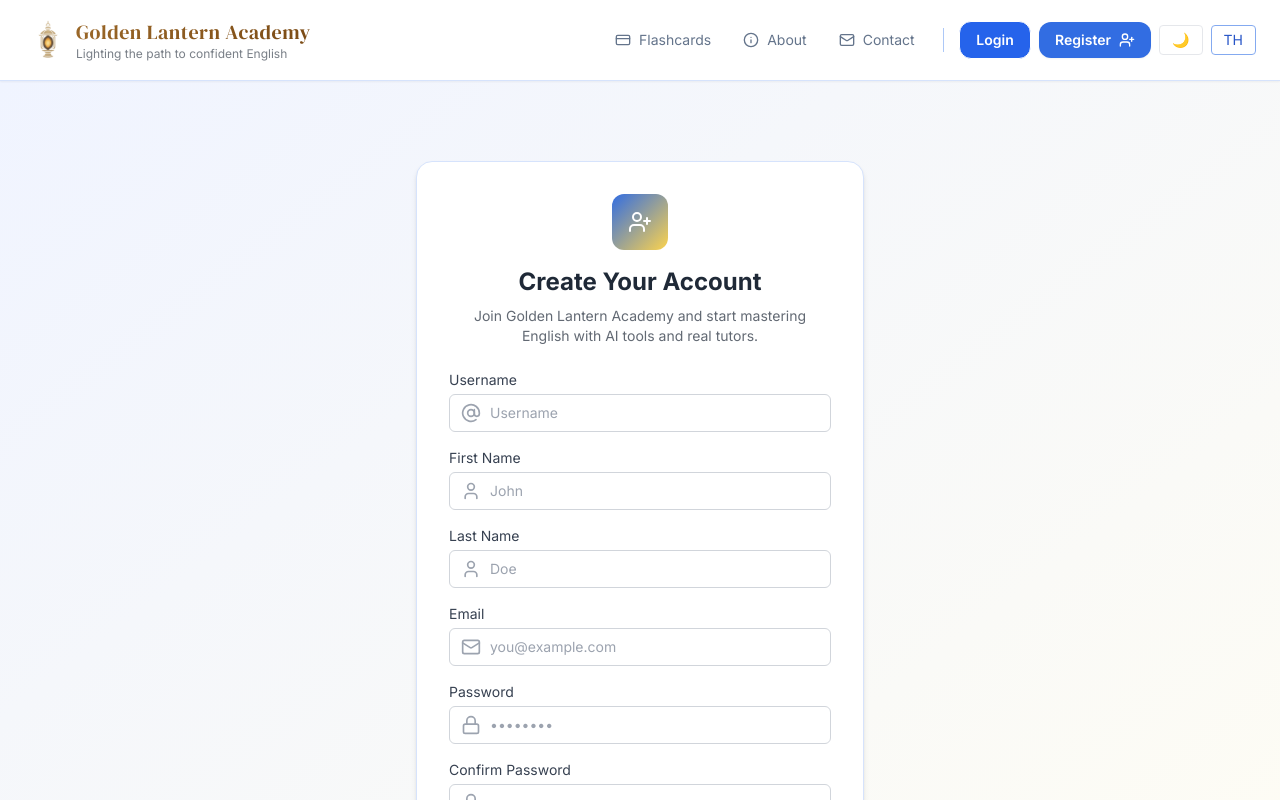
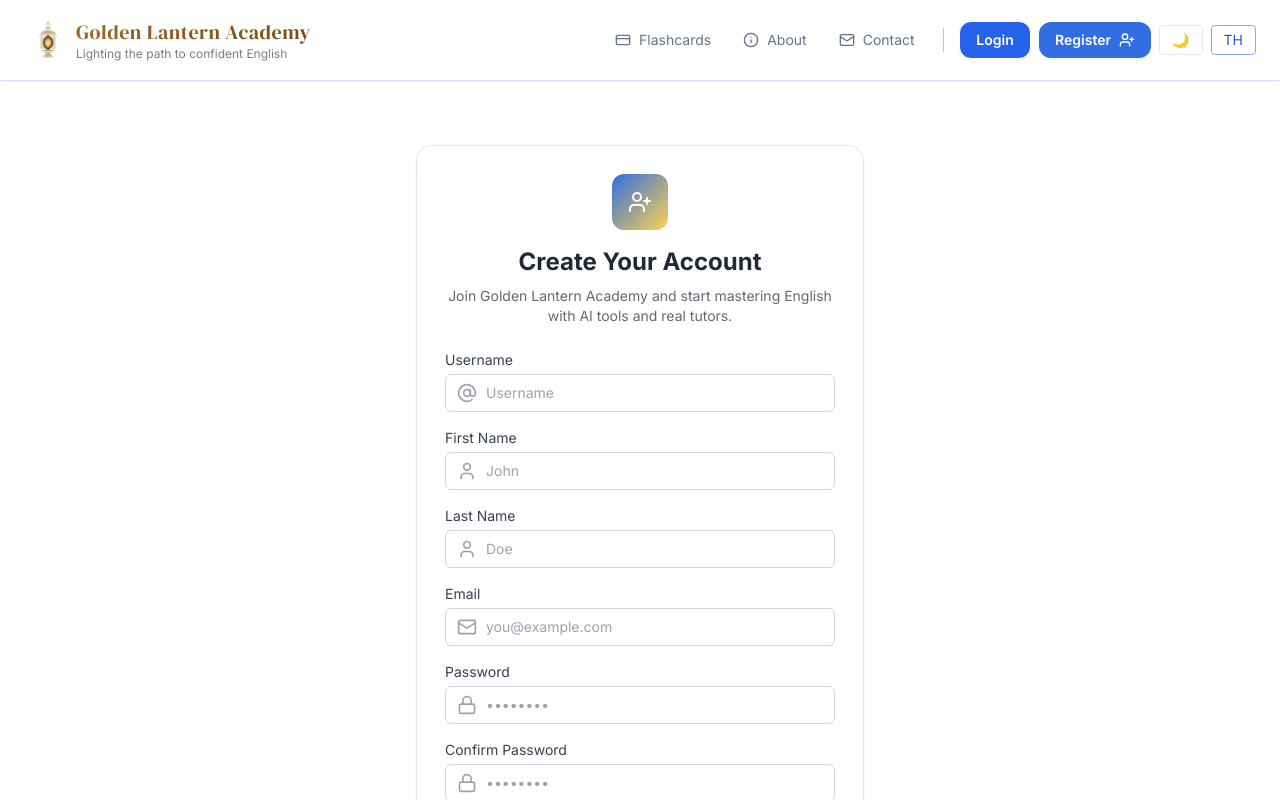
Before and after one commit to afk-bro/tiger-english, a React (Vite) app: page /register in a window 1280 px wide. Shown: the top 800 px of the page. Built offline with nearby package versions, Linux system fonts and the light colour scheme; no server answers.

Commit message:
feat: apply visual system to login and register pages

```diff
--- a/src/pages/Login.tsx
+++ b/src/pages/Login.tsx
@@ -50,8 +50,9 @@ export default function Login() {
   };
 
   return (
-    <section className="min-h-screen flex items-center justify-center bg-gradient-to-br from-primary-50 to-accent-50 dark:from-base-dark dark:to-primary-900/20 px-6 py-20">
-      <div className="w-full max-w-md bg-white dark:bg-base-dark border border-primary-100 dark:border-primary-700/40 rounded-2xl shadow-md p-8 space-y-6">
+    <section className="min-h-screen flex items-center justify-center bg-semantic-bg dark:bg-semantic-bg px-4 md:px-6 py-12 md:py-16">
+      <div className="w-full max-w-4xl mx-auto flex justify-center">
+        <div className="card card-lg w-full max-w-md space-y-6">
         <div className="text-center">
           <div className="inline-flex items-center justify-center w-14 h-14 bg-gradient-to-br from-primary-500 to-accent-500 rounded-xl mb-4">
             <LogIn className="text-white w-6 h-6" />
@@ -107,6 +108,7 @@ export default function Login() {
             {t("login.create_account")}
           </Link>
         </p>
+        </div>
       </div>
     </section>
   );
--- a/src/pages/Register.tsx
+++ b/src/pages/Register.tsx
@@ -24,8 +24,9 @@ export default function Register() {
 
   const { isSubmitting, onSubmit } = useRegisterSubmit(setError, clearErrors);
   return (
-    <section className="min-h-screen flex items-center justify-center bg-gradient-to-br from-primary-50 to-accent-50 dark:from-base-dark dark:to-primary-900/20 px-6 py-20">
-      <div className="w-full max-w-md bg-white dark:bg-base-dark border border-primary-100 dark:border-primary-700/40 rounded-2xl shadow-md p-8 space-y-6">
+    <section className="min-h-screen flex items-center justify-center bg-semantic-bg dark:bg-semantic-bg px-4 md:px-6 py-12 md:py-16">
+      <div className="w-full max-w-4xl mx-auto flex justify-center">
+        <div className="card card-lg w-full max-w-md space-y-6">
         <div className="text-center">
           <div className="inline-flex items-center justify-center w-14 h-14 bg-gradient-to-br from-primary-500 to-accent-500 rounded-xl mb-4">
             <UserPlus className="text-white w-6 h-6" />
@@ -157,6 +158,7 @@ export default function Register() {
             {t("register.login_cta")}
           </Link>
         </p>
+        </div>
       </div>
     </section>
   );
```
